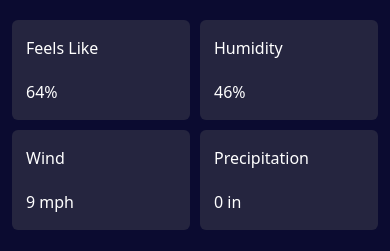
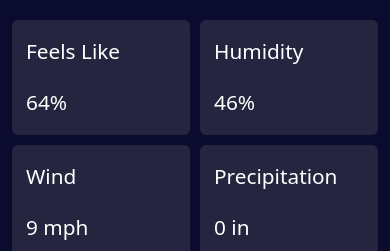
Before and after one commit to regis-mucyo/weather-app, a website: page index.html in a window 390 px wide. Shown: the part 767-1018 px from the top of the page. Drawn offline with Linux system fonts and the light colour scheme.

Commit message:
fix bug in font size to mobile

```diff
--- a/index.html
+++ b/index.html
@@ -97,25 +97,25 @@
     <!-- Weather updates -->
     <div class="grid grid-cols-2 gap-2.5 mt-5">
       <div
-        class="bg-[#25253f] text-white font-medium text-[9rem] lg:text-2xl flex flex-col space-y-5 rounded-md pr-12 px-3.5 py-4"
+        class="bg-[#25253f] text-white font-medium text-[1.3rem] lg:text-2xl flex flex-col space-y-5 rounded-md pr-12 px-3.5 py-4"
       >
         <p>Feels Like</p>
         <p>64&percnt;</p>
       </div>
       <div
-        class="bg-[#25253f] text-white font-medium text-[9rem] lg:text-2xl flex flex-col space-y-5 rounded-md pr-12 px-3.5 py-4"
+        class="bg-[#25253f] text-white font-medium text-[1.3rem] lg:text-2xl flex flex-col space-y-5 rounded-md pr-12 px-3.5 py-4"
       >
         <p>Humidity</p>
         <p>46&percnt;</p>
       </div>
       <div
-        class="bg-[#25253f] text-white font-medium text-[9rem] lg:text-2xl flex flex-col space-y-5 rounded-md pr-12 px-3.5 py-4"
+        class="bg-[#25253f] text-white font-medium text-[1.3rem] lg:text-2xl flex flex-col space-y-5 rounded-md pr-12 px-3.5 py-4"
       >
         <p>Wind</p>
         <p>9 mph</p>
       </div>
       <div
-        class="bg-[#25253f] text-white font-medium text-[9rem] lg:text-2xl flex flex-col space-y-5 rounded-md pr-12 px-3.5 py-4"
+        class="bg-[#25253f] text-white font-medium text-[1.3rem] lg:text-2xl flex flex-col space-y-5 rounded-md pr-12 px-3.5 py-4"
       >
         <p>Precipitation</p>
         <p>0 in</p>
```
Also changed, not shown: src/output.css.
